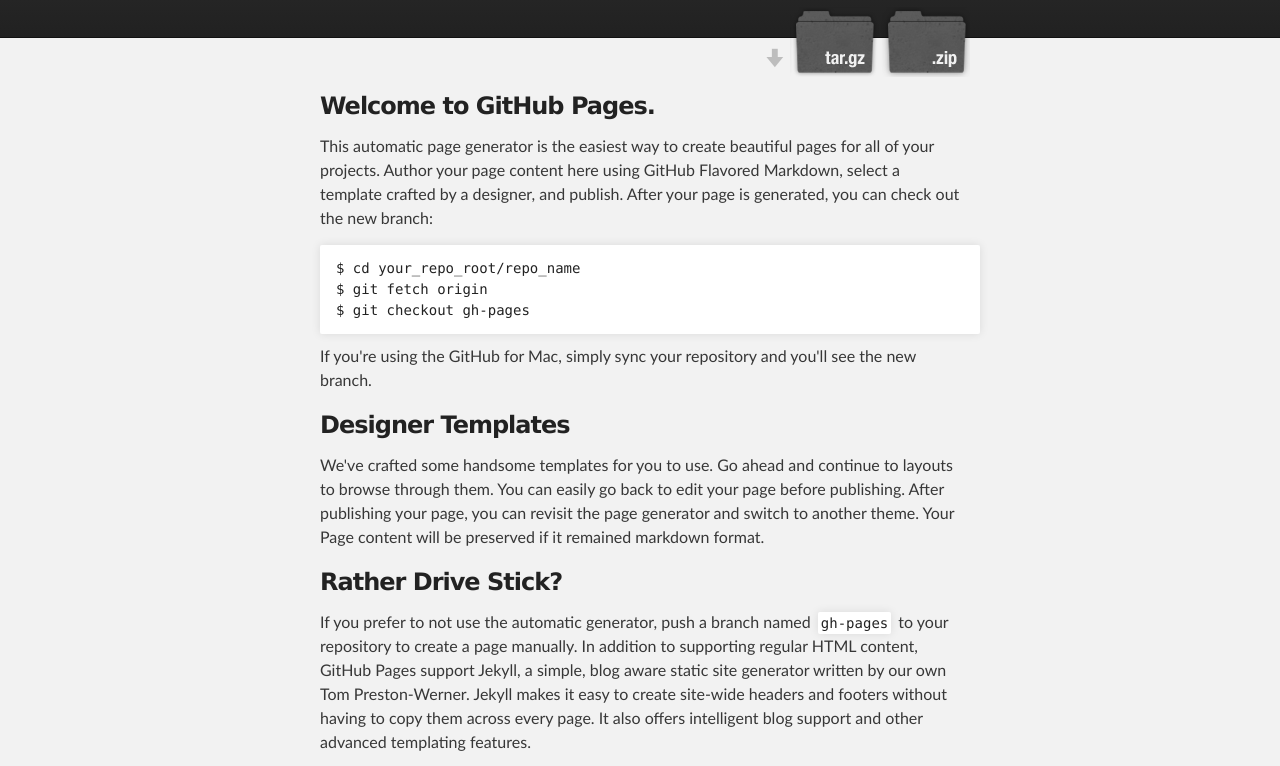
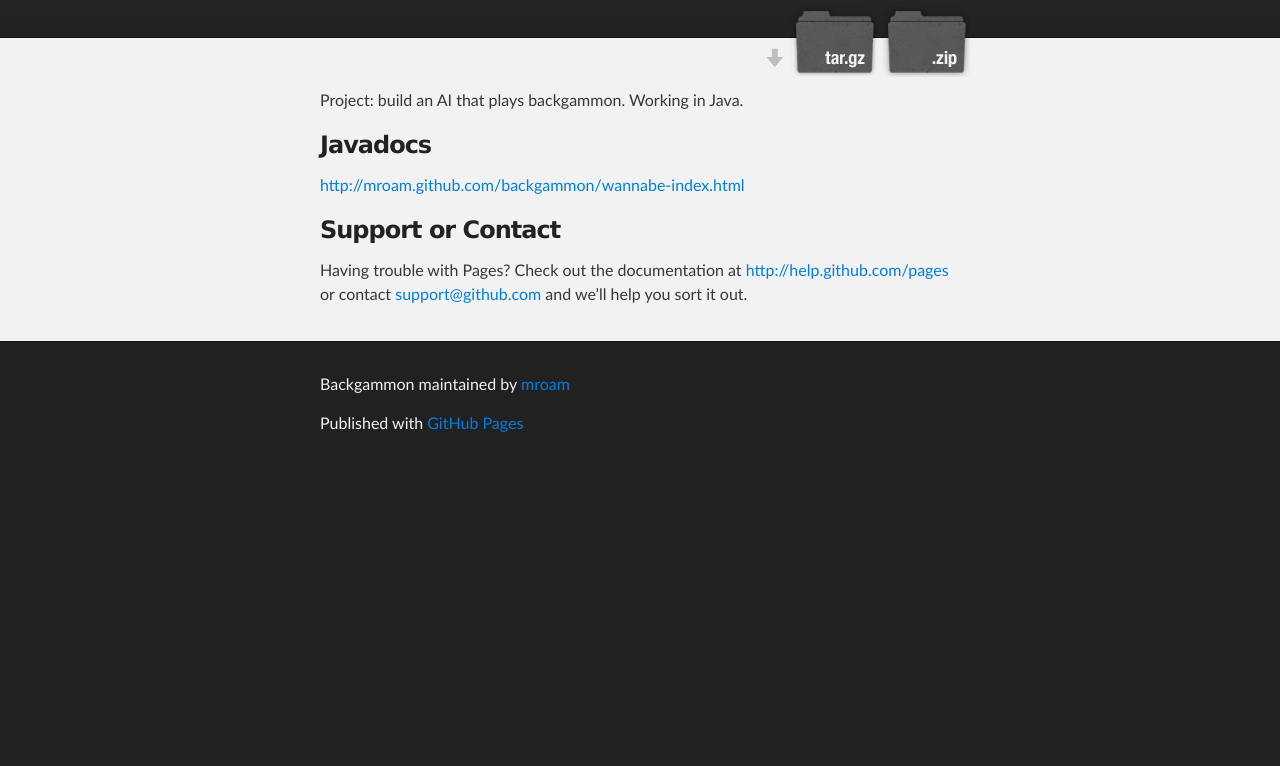
Before and after one commit to mroam/backgammon, a plain HTML site: page index.html in a window 1280 px wide. Shown: the part 172-938 px from the top of the page. After the commit the page ends 800 px from the top, so only its background shows below. Drawn offline with Linux system fonts and the light colour scheme.

```diff
--- a/index.html
+++ b/index.html
@@ -31,28 +31,11 @@
     <!-- MAIN CONTENT -->
     <div id="main_content_wrap" class="outer">
       <section id="main_content" class="inner">
-        <h3>Welcome to GitHub Pages.</h3>
+        <p>Project: build an AI that plays backgammon. Working in Java.</p>
 
-<p>This automatic page generator is the easiest way to create beautiful pages for all of your projects. Author your page content here using GitHub Flavored Markdown, select a template crafted by a designer, and publish. After your page is generated, you can check out the new branch:</p>
+<h3>Javadocs</h3>
 
-<pre><code>$ cd your_repo_root/repo_name
-$ git fetch origin
-$ git checkout gh-pages
-</code></pre>
-
-<p>If you're using the GitHub for Mac, simply sync your repository and you'll see the new branch.</p>
-
-<h3>Designer Templates</h3>
-
-<p>We've crafted some handsome templates for you to use. Go ahead and continue to layouts to browse through them. You can easily go back to edit your page before publishing. After publishing your page, you can revisit the page generator and switch to another theme. Your Page content will be preserved if it remained markdown format.</p>
-
-<h3>Rather Drive Stick?</h3>
-
-<p>If you prefer to not use the automatic generator, push a branch named <code>gh-pages</code> to your repository to create a page manually. In addition to supporting regular HTML content, GitHub Pages support Jekyll, a simple, blog aware static site generator written by our own Tom Preston-Werner. Jekyll makes it easy to create site-wide headers and footers without having to copy them across every page. It also offers intelligent blog support and other advanced templating features.</p>
-
-<h3>Authors and Contributors</h3>
-
-<p>You can <a href="https://github.com/blog/821" class="user-mention">@mention</a> a GitHub username to generate a link to their profile. The resulting <code>&lt;a&gt;</code> element will link to the contributor's GitHub Profile. For example: In 2007, Chris Wanstrath (<a href="https://github.com/defunkt" class="user-mention">@defunkt</a>), PJ Hyett (<a href="https://github.com/pjhyett" class="user-mention">@pjhyett</a>), and Tom Preston-Werner (<a href="https://github.com/mojombo" class="user-mention">@mojombo</a>) founded GitHub.</p>
+<p><a href="http://mroam.github.com/backgammon/wannabe-index.html">http://mroam.github.com/backgammon/wannabe-index.html</a></p>
 
 <h3>Support or Contact</h3>
 
```
Also changed, not shown: params.json (+1 -1 lines).
